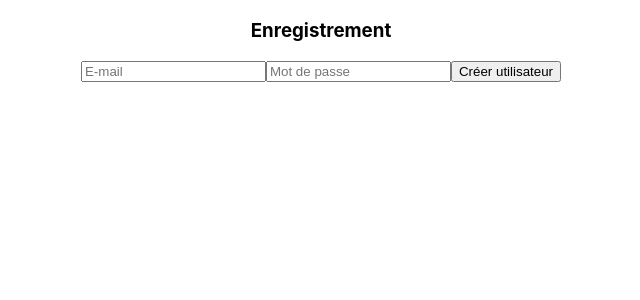
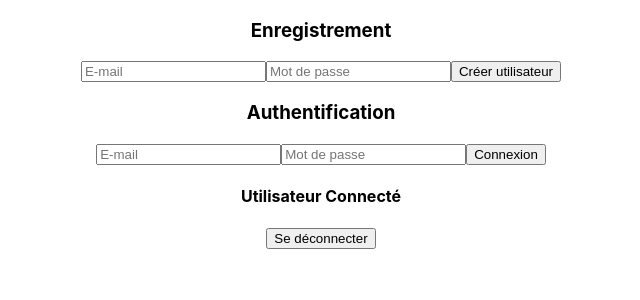
Before and after one commit to salahgo/react-auth, a React (Create React App) app: page / in a window 1280 px wide. Shown: the top 300 px of the page, without its empty margins (319-959 px from the left). Built offline with nearby package versions, Linux system fonts and the light colour scheme; no server answers.

Commit message:
Added Authentication

```diff
--- a/src/App.js
+++ b/src/App.js
@@ -1,4 +1,8 @@
-import { createUserWithEmailAndPassword } from 'firebase/auth';
+import { createUserWithEmailAndPassword,
+        onAuthStateChanged,
+        signInWithEmailAndPassword,
+        signOut
+ } from 'firebase/auth';
 import { auth } from './firebase-config';
 import { useState } from 'react';
 
@@ -8,6 +12,15 @@ function App() {
 
   const [registerEmail, setRegisterEmail] = useState("");
   const [registerPassword, setRegisterPassword] = useState("");
+  const [loginEmail, setLoginEmail] = useState("");
+  const [loginPassword, setLoginPassword] = useState("");
+
+  const [user, setUser] = useState("");
+
+  onAuthStateChanged(auth,(currentUser)=>{
+    setUser(currentUser);
+  })
+
 
   const register = async () => {
     try {
@@ -17,6 +30,27 @@ function App() {
         registerPassword
       )
     } catch(error){
+      console.log(error.message);
+    }
+
+  }
+
+  const login = async () => {
+    try {
+      const user = await signInWithEmailAndPassword(
+        auth,
+        loginEmail,
+        loginPassword
+      )
+    } catch(error){
+      console.log(error.message);
+    }
+
+  }
+  const logout = async() => {
+    try {
+    await signOut(auth);
+    } catch(error) {
       console.log(error.message);
     }
 
@@ -34,6 +68,20 @@ function App() {
         }}/>
         <button onClick={register}>Créer utilisateur</button>
         </div>
+        <div>
+          <h3>Authentification</h3>
+          <input placeholder='E-mail' onChange={(event)=>{
+            setLoginEmail(event.target.value)
+          }}/>
+          <input placeholder='Mot de passe' onChange={(event)=>{
+          setLoginPassword(event.target.value);
+        }}/>
+          <button onClick={login}>Connexion</button>
+          </div>
+          <h4>Utilisateur Connecté</h4>
+          {user?.email}
+
+          <button onClick={logout}>Se déconnecter</button>
     </div>
   );
 }
```
Also changed, not shown: 14 other files (tests, documents, lock files or other folders).
